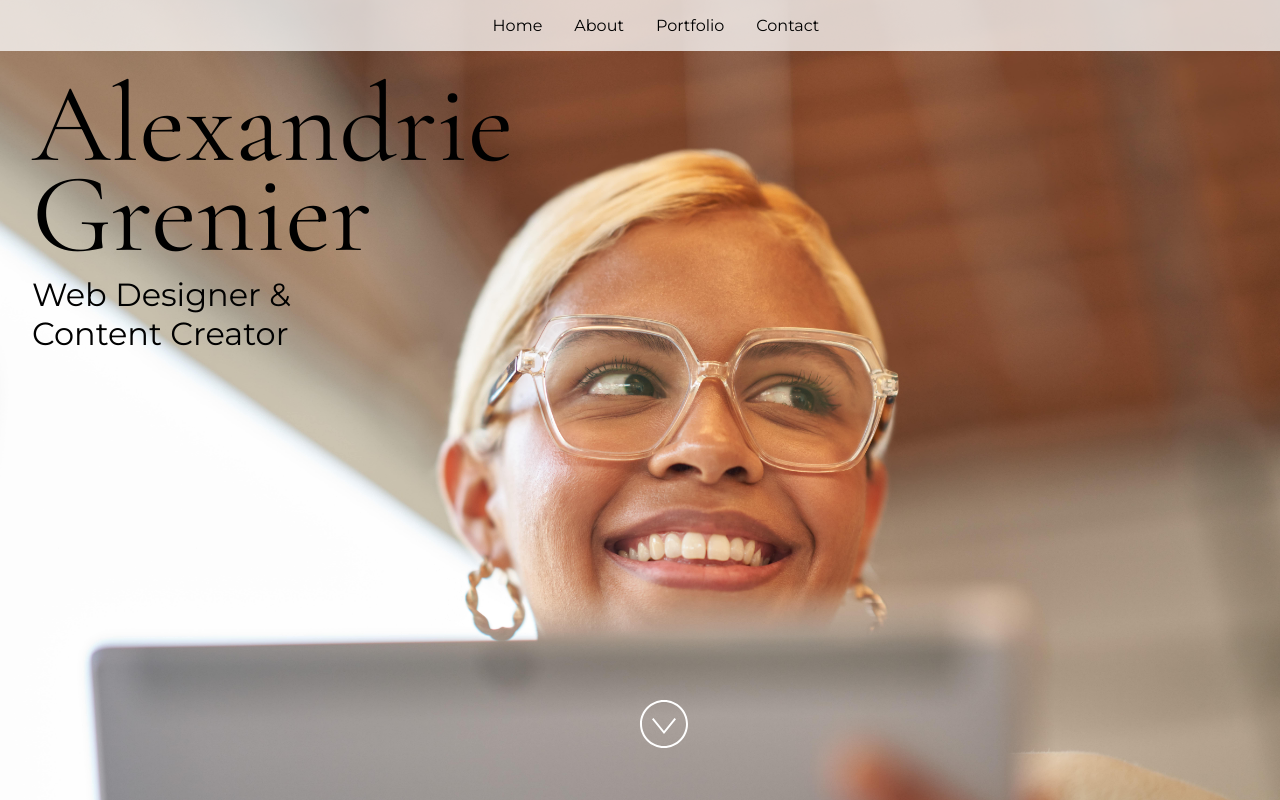
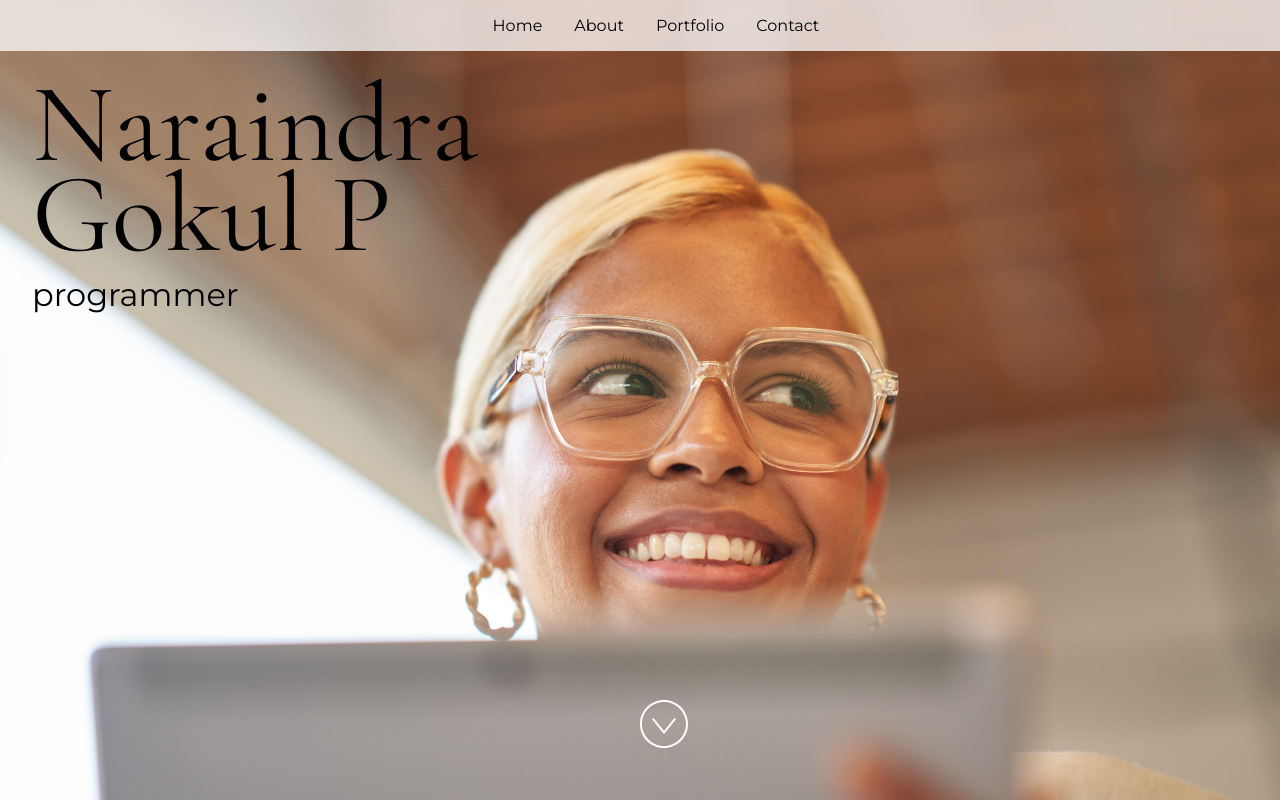
Before and after one commit to keshavkumar03/microsoft-learn, a React (Vite) app: page / in a window 1280 px wide. Built offline with nearby package versions, Linux system fonts and the light colour scheme.

Commit message:
Update App.jsx

```diff
--- a/src/App.jsx
+++ b/src/App.jsx
@@ -24,15 +24,11 @@ import "./styles.css";
  * If you don't have one of the social sites listed, leave it as an empty string.
  */
 const siteProps = {
-  name: "Alexandrie Grenier",
-  title: "Web Designer & Content Creator",
-  email: "alex@example.com",
-  gitHub: "microsoft",
-  instagram: "microsoft",
-  linkedIn: "satyanadella",
-  medium: "",
-  twitter: "microsoft",
-  youTube: "Code",
+  name: "Naraindra Gokul P",
+  title: "programmer",
+  email: "naraindragokul@gmail.com",
+  gitHub: "NARAINDRAGOKUL",
+  linkedIn: "naraindra-gokul-p-bb82b0225",
 };
 
 const primaryColor = "#4E567E";
```
